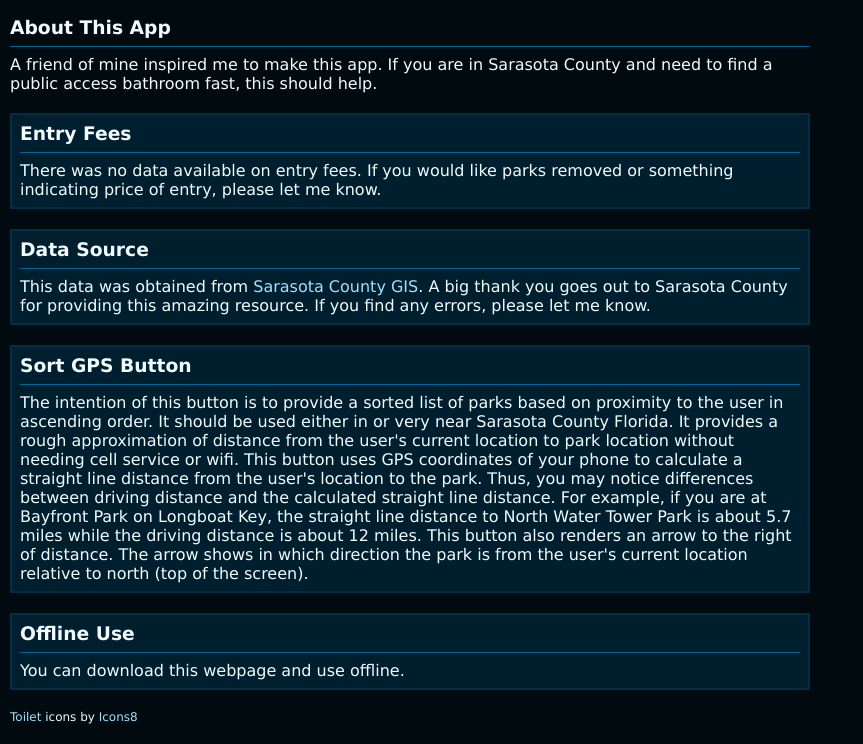
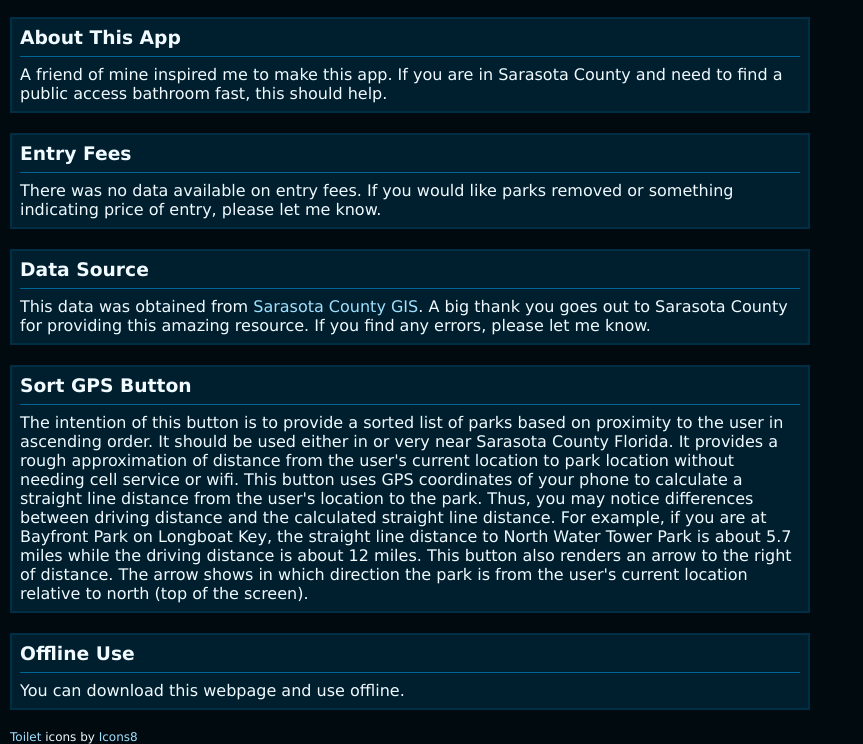
Before and after one commit to david-learns/sarasota-bathrooms, a plain HTML site: page about.html in a window 1280 px wide. Shown: the part 126-870 px from the top of the page, without its empty margins (0-863 px from the left). Drawn offline with Linux system fonts and the light colour scheme.

Commit message:
added missing class to article about.html

```diff
--- a/about.html
+++ b/about.html
@@ -36,7 +36,7 @@
             <a>About</a>
         </nav>
     </header>
-    <article>
+    <article class="group">
         <h3>About This App</h3>
         <hr>
         <p>A friend of mine inspired me to make this app. If you are in Sarasota County and need to find a public access bathroom fast, this should help.</p>
```
